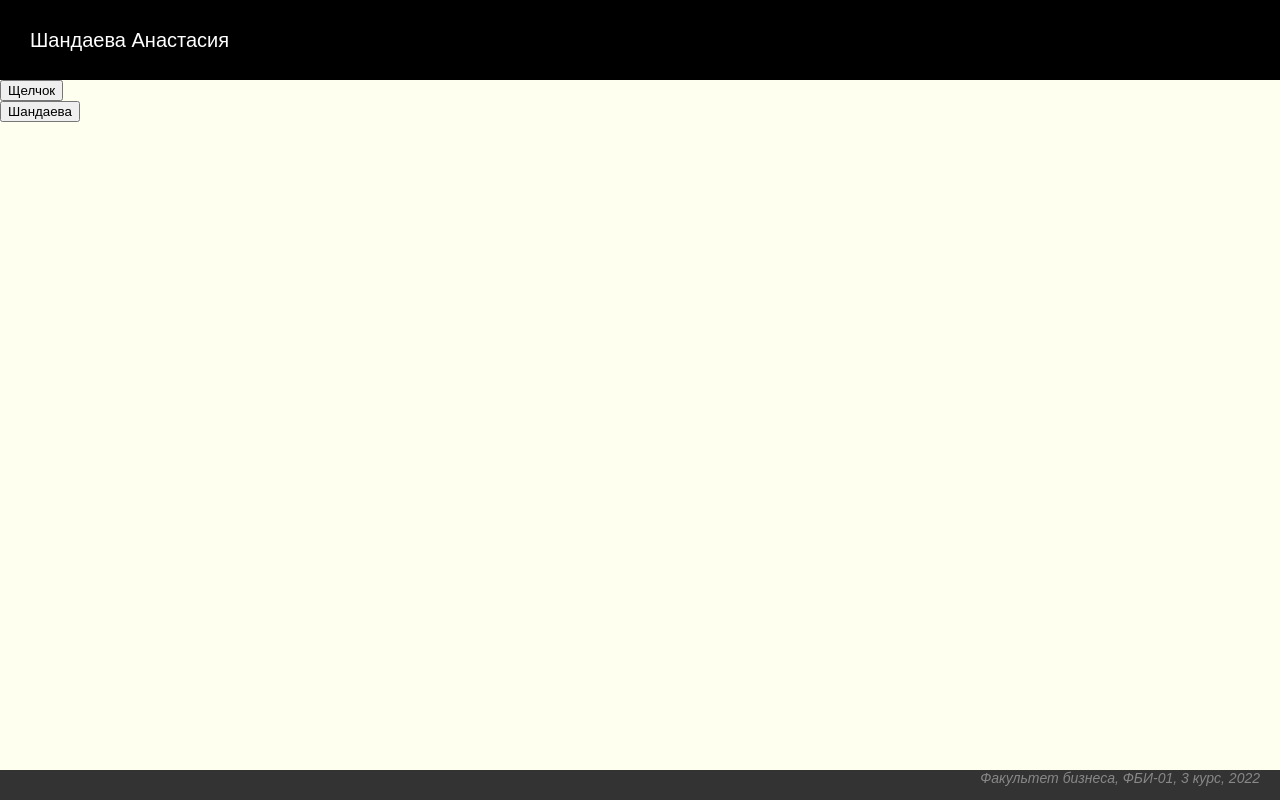
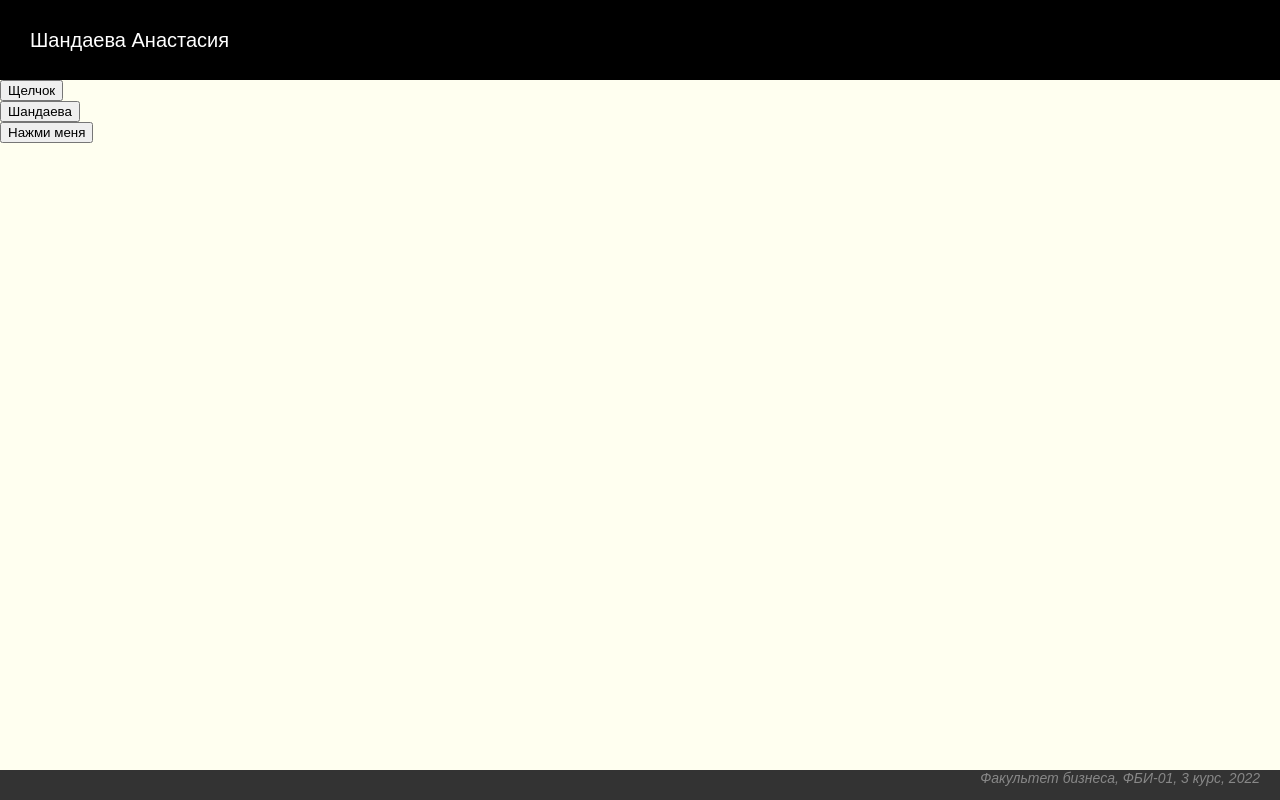
Before and after one commit to Shandaeva/Web-programming-labs, a plain HTML site: page lab9.html in a window 1280 px wide. Drawn offline with Linux system fonts and the light colour scheme.

Commit message:
Переключения состояний

```diff
--- a/lab9.html
+++ b/lab9.html
@@ -18,6 +18,9 @@
             <div>
                 <button onclick="student(this)">Шандаева</button>
             </div>
+            <div>
+                <button onclick="knopka(this)">Нажми меня</button>
+            </div>
         </div>
 
         <div class="footer">
--- a/lab9.js
+++ b/lab9.js
@@ -11,3 +11,25 @@ function student(button) {
     else
     button.innerHTML = 'Шандаева'
 }
+
+function knopka(button) {
+    if(button.innerHTML == 'Нажми меня') {
+        button.innerHTML = 'Ещё раз нажми';
+        button.style.color = 'red';
+    }
+
+    else if(button.innerHTML == 'Ещё раз нажми') {
+        button.innerHTML = 'Ещё';
+        button.style.color = 'blue';
+    }
+
+    else if(button.innerHTML == 'Ещё') {
+        button.innerHTML = 'Начать сначала';
+        button.style.color = 'pink';
+    }
+
+    else {
+        button.innerHTML = 'Нажми меня'
+        button.style.color = 'violet';
+    }
+}
```
Also changed, not shown: lab9.css (line endings or trailing spaces).
